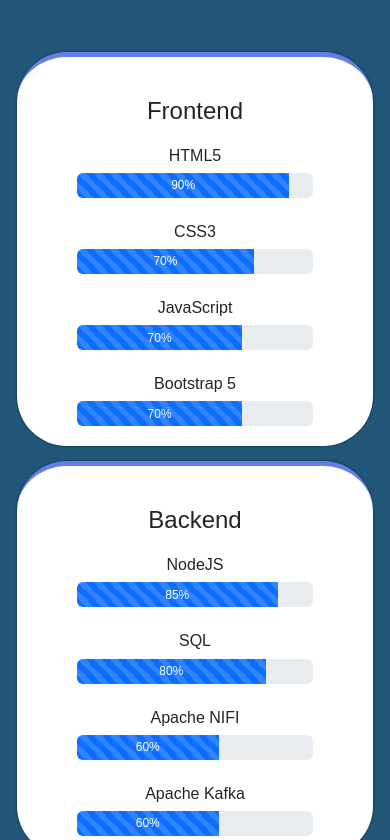
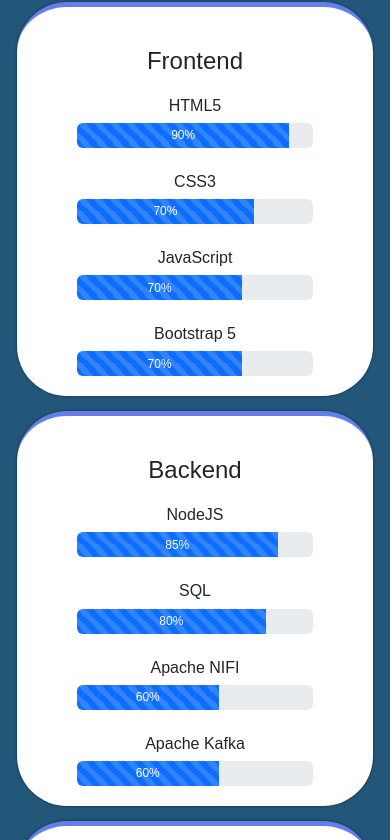
Before and after one commit to matiasyofre/porfolio_yofre_matias_coder, a website: page pages/conocimientos.html in a window 390 px wide. Shown: the part 249-1089 px from the top of the page. Drawn offline with nearby package versions, Linux system fonts and the light colour scheme; a web font is replaced by a local one.

Commit message:
modificacion definitiva vista mobile

```diff
--- a/css/style.css
+++ b/css/style.css
@@ -110,8 +110,6 @@
   font-size: 40px; }
 
 .front {
-  /* height: 100vh; */
-  /* min-height: 500px; */
   position: relative; }
   .front__container {
     display: grid;
@@ -361,7 +359,7 @@
   font-size: 40px; }
 
 .mainSkills {
-  margin-top: 100px;
+  margin-top: 50px;
   margin-bottom: 200px; }
 
 .progress {
```
